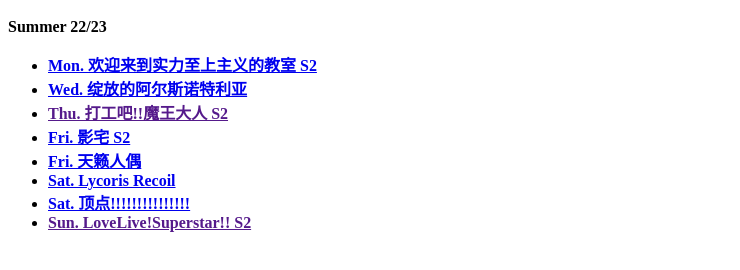
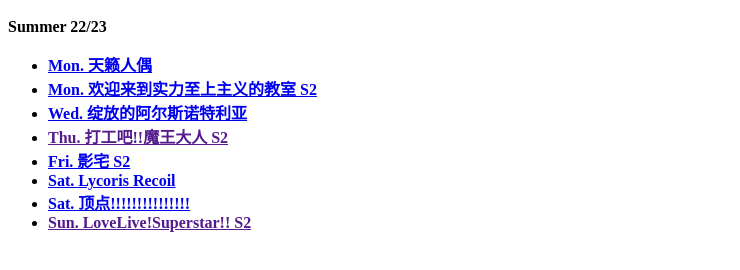
Before and after one commit to JiayiWang-LMU/JiayiWang-LMU.github.io, a plain HTML site: page index.html in a window 1280 px wide. Shown: the part 48-318 px from the top of the page, without its empty margins (0-740 px from the left). Drawn offline with Linux system fonts and the light colour scheme.

Commit message:
Update index.html

```diff
--- a/index.html
+++ b/index.html
@@ -9,11 +9,11 @@
 </center>
  <b>Summer 22/23<br>
 	<ul>
+<li> <a href="https://www.bimiacg4.net/bangumi/bi/8086/">Mon. 天籁人偶</a></li>
 <li> <a href="https://www.bimiacg4.net/bangumi/bi/8085/">Mon. 欢迎来到实力至上主义的教室 S2</a></li>
 <li> <a href="https://www.bimiacg4.net/bangumi/bi/8096/">Wed. 绽放的阿尔斯诺特利亚</a></li>
 <li> <a href="">Thu. 打工吧!!魔王大人 S2</a></li>
 <li> <a href="https://www.bimiacg4.net/bangumi/bi/8100/">Fri. 影宅 S2</a></li>
-<li> <a href="https://www.bimiacg4.net/bangumi/bi/8086/">Fri. 天籁人偶</a></li>
 <li> <a href="https://www.bimiacg4.net/bangumi/bi/8078/">Sat. Lycoris Recoil</a></li>
 <li> <a href="https://www.bimiacg4.net/bangumi/bi/8077/">Sat. 顶点!!!!!!!!!!!!!!!</a></li>
 <li> <a href="">Sun. LoveLive!Superstar!! S2</a></li>
```
